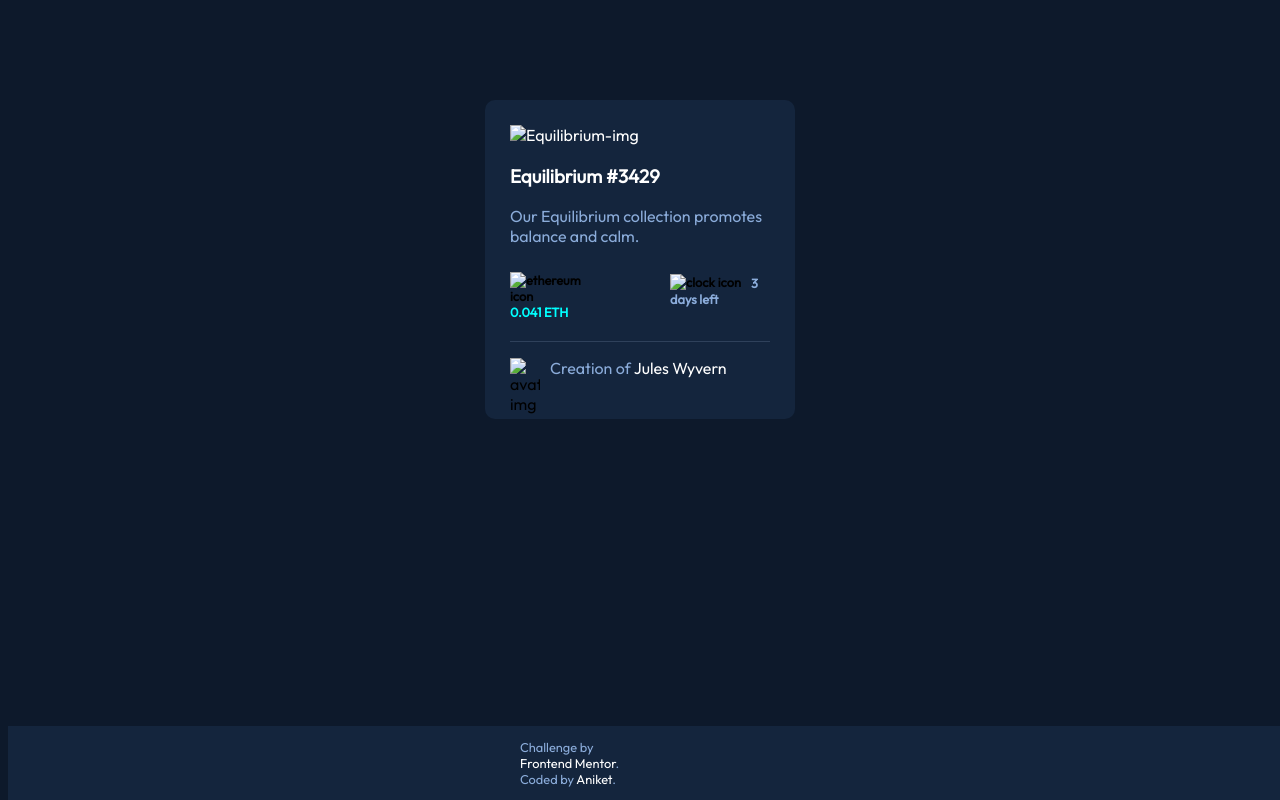
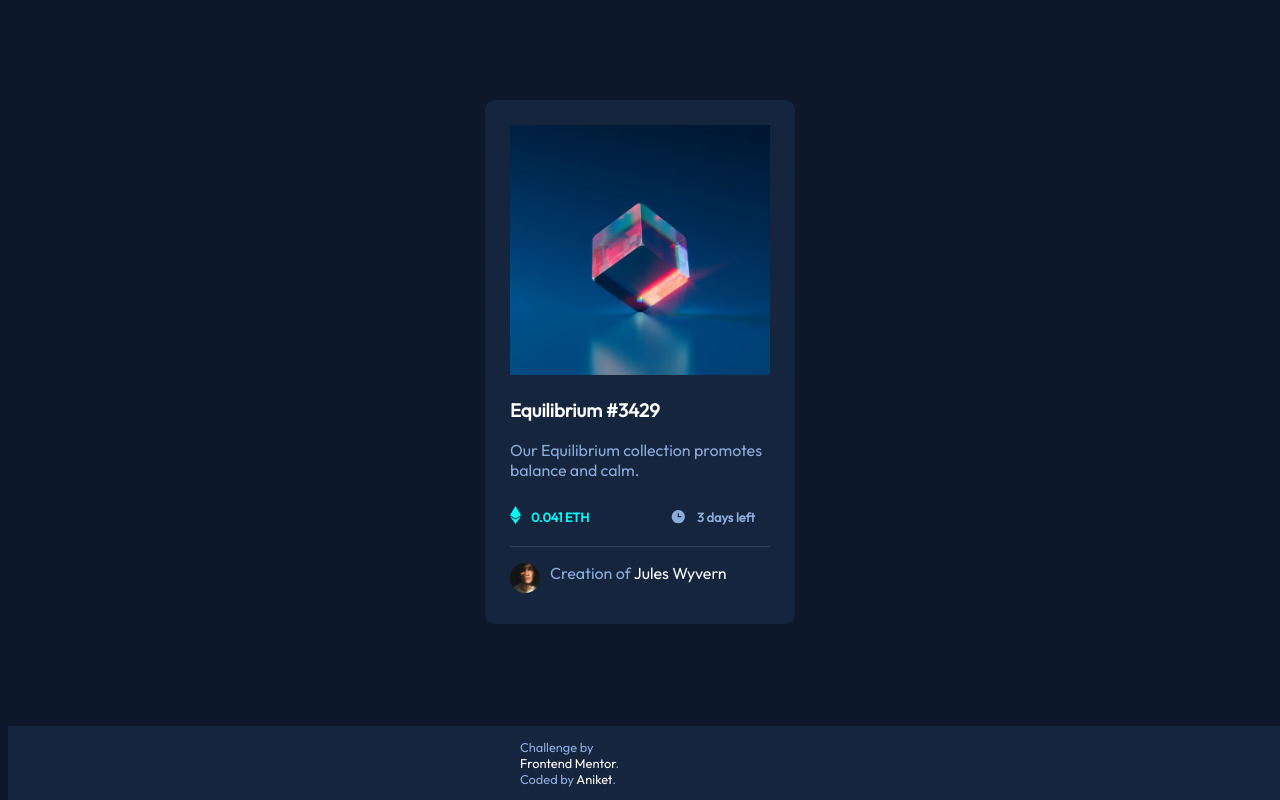
Before and after one commit to An1ket26/nft-image, a plain HTML site: page index.html in a window 1280 px wide. Drawn offline with Linux system fonts and the light colour scheme.

Commit message:
Update index.html

```diff
--- a/index.html
+++ b/index.html
@@ -11,22 +11,22 @@
 
 <body>
   <div class="equilibrium">
-    <a href=""><img class="equi-img" src="images/image-equilibrium.jpg" alt="Equilibrium-img"></a>
+    <a href=""><img class="equi-img" src="image-equilibrium.jpg" alt="Equilibrium-img"></a>
     <a href=""><h3>Equilibrium #3429</h3></a>
     <p>Our Equilibrium collection promotes balance and calm.</p>
     <div class="side">
       <div class="ether">
-        <img class="ether-img" src="images/icon-ethereum.svg" alt="ethereum icon">
+        <img class="ether-img" src="icon-ethereum.svg" alt="ethereum icon">
         <p class="ether-value">0.041 ETH</p>
       </div>
       <div class="clock">
-        <img class="clock-img" src="images/icon-clock.svg" alt="clock icon">
+        <img class="clock-img" src="icon-clock.svg" alt="clock icon">
         <p>3 days left</p>
       </div>
     </div>
     <hr>
     <div class="creation">
-      <img class="avatar" src="images/image-avatar.png" alt="avatar-img">
+      <img class="avatar" src="image-avatar.png" alt="avatar-img">
       <p>Creation of <a href="">Jules Wyvern</a></p>
     </div>
   </div>
```
